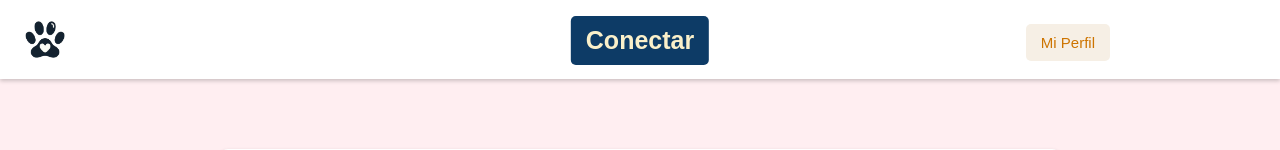
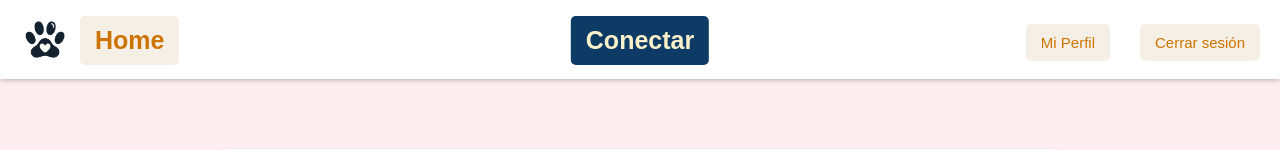
Before and after one commit to pauca881/pawmeet, a Django app: page /petadvisor/petadvisor/ in a window 1280 px wide. Shown: the top 150 px of the page. Run offline with Django 5.2, Linux system fonts and the light colour scheme.

Commit message:
Retoques, Petadvisor

```diff
--- a/petadvisor/static/petadvisor.css
+++ b/petadvisor/static/petadvisor.css
@@ -24,6 +24,24 @@ header h1 {
 
 .logo{
     max-width: 50px;
+}
+.home-btn {
+    top: 16px;
+    position: absolute;
+
+    left: 80px;
+    background-color: #f6efe5;
+    color: #CD7400;
+    border: #CD7400;
+    padding: 10px 15px;
+    font-size: 25px;
+    font-weight: bold;
+    cursor: pointer;
+    border-radius: 5px;
+    transition: background-color 0.3s ease;
+}
+.home-btn:hover {
+    background-color: #f6dbb9;
 }
 
 .conectar-btn{
@@ -56,6 +74,28 @@ header h1 {
     cursor: pointer;
     border-radius: 5px;
     transition: background-color 0.3s ease;
+}
+.btn-profile:hover {
+    background-color: #f6dbb9;
+}
+
+.btn-cerrarsesion {
+    position: absolute;
+    top: 24px;
+    right: 20px;
+
+    background-color: #f6efe5;
+    color: #CD7400;
+    border: #CD7400;
+    padding: 10px 15px;
+    font-size: 15px;
+    margin-left: 10px;
+    cursor: pointer;
+    border-radius: 5px;
+    transition: background-color 0.3s ease;
+}
+.btn-cerrarsesion:hover {
+    background-color: #f6dbb9;
 }
 
 /* Main Content Styles */
--- a/petadvisor/templates/petadvisor.html
+++ b/petadvisor/templates/petadvisor.html
@@ -13,6 +13,8 @@
     <header>
         <img src="{% static 'home/pawmeet.png' %}" alt="Logo" class="logo">
 
+        <button class="home-btn" onclick="window.location.href='{% url 'home' %}'">Home</button>
+
         <h1>{{ entity.name }}</h1>
 
         <a href="{% url 'conectar' %}">
@@ -20,6 +22,7 @@
         </a>
 
         <button class="btn-profile">Mi Perfil</button>
+        <button class="btn-cerrarsesion">Cerrar sesión</button>
     </header>
 
     <main>
```
Also changed, not shown: db.sqlite3.
